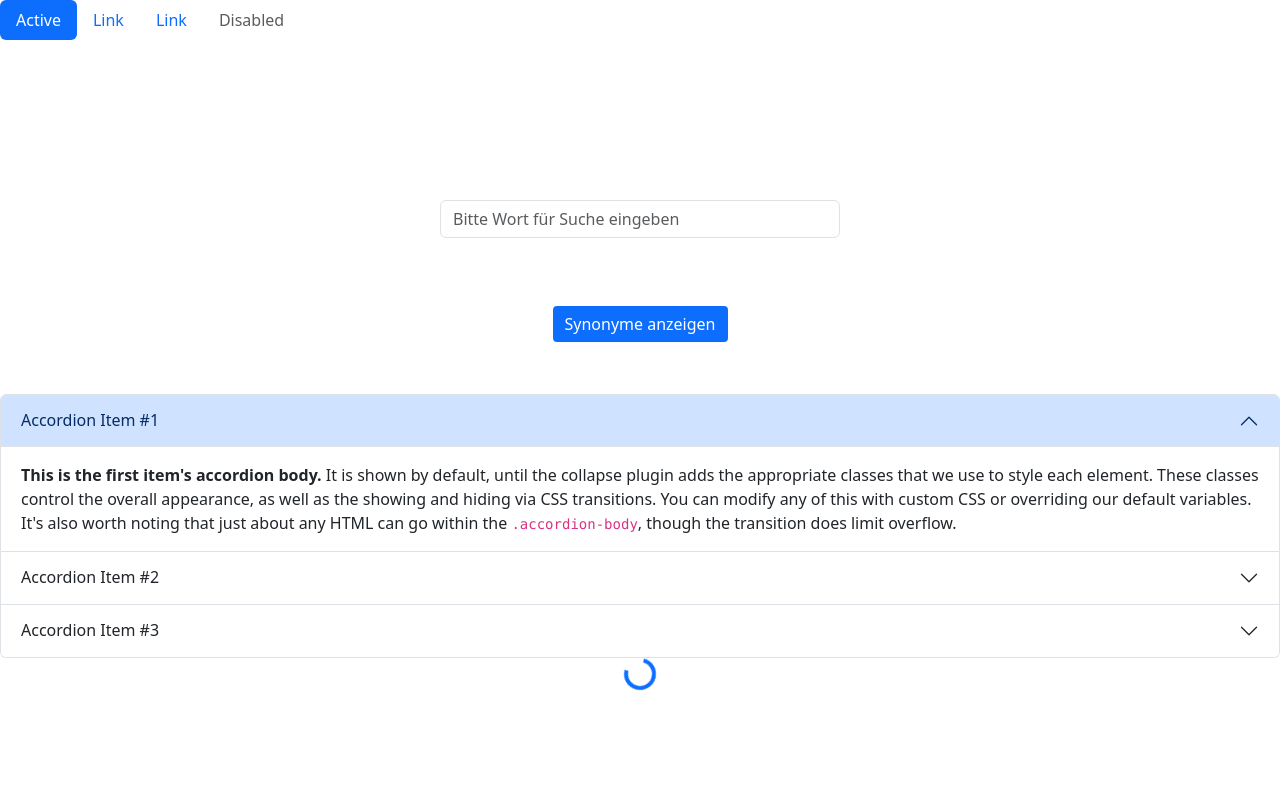
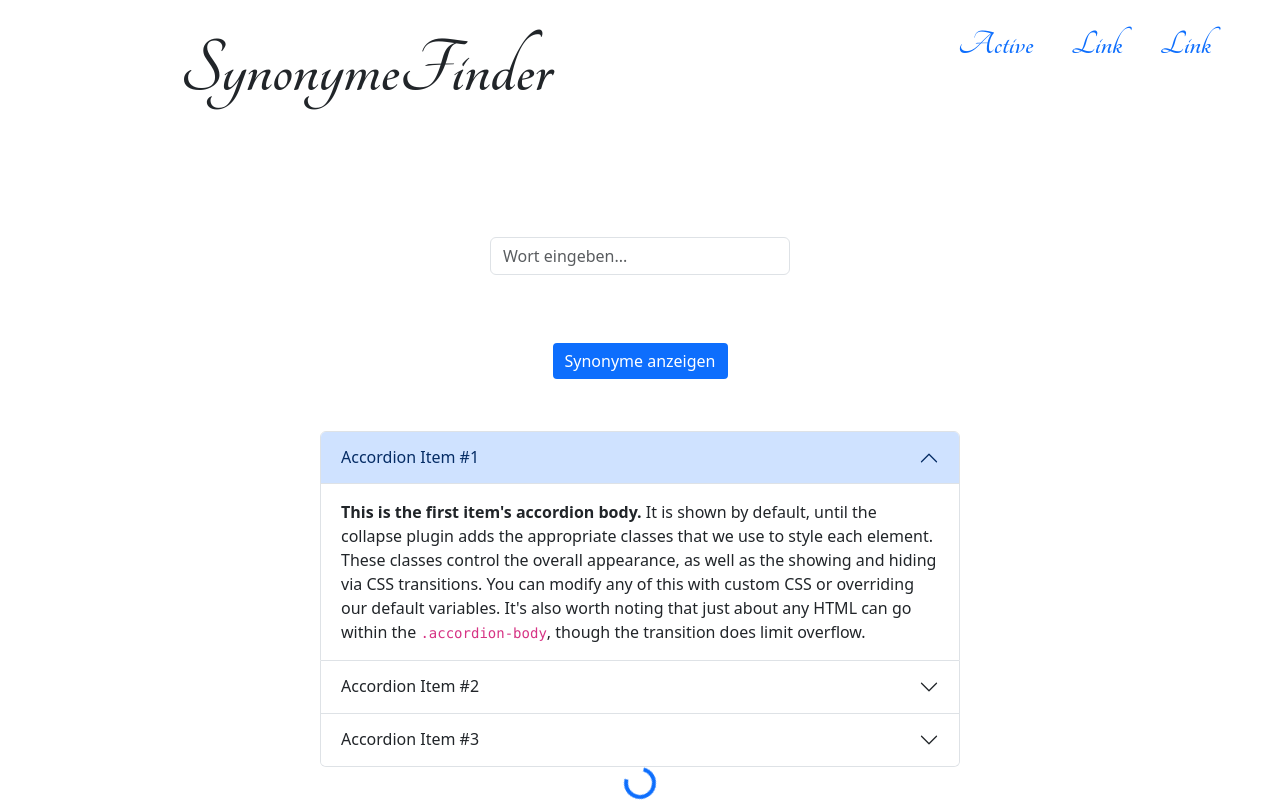
Before and after one commit to PeterSteinlesberger/Synonyme-Finder, a plain HTML site: page index.html in a window 1280 px wide. Drawn offline with nearby package versions, Linux system fonts and the light colour scheme.

Commit message:
navbar styled

```diff
--- a/index.html
+++ b/index.html
@@ -8,12 +8,19 @@
     <script src="script.js"></script>
     <link
       rel="stylesheet"
-      href="node_modules/bootstrap/dist/css/bootstrap.min.css"
-    />
+      href="node_modules/bootstrap/dist/css/bootstrap.min.css"/>
     <title>Synonyme Finder</title>
+    <!--implement Fontfamily Tangerine -->
+    <link rel="preconnect" href="https://fonts.googleapis.com">
+    <link rel="preconnect" href="https://fonts.gstatic.com" crossorigin>
+    <link href="https://fonts.googleapis.com/css2?family=Tangerine:wght@700&display=swap" rel="stylesheet">
+
   </head>
   <body>
-    <ul class="nav nav-pills">
+    <div class="nav-cont">
+    <h1 class="h1">SynonymeFinder</h1>
+      <div>
+        <ul class="nav justify-content-end">
           <li class="nav-item">
             <a class="nav-link active" aria-current="page" href="#">Active</a>
           </li>
@@ -23,14 +30,11 @@
           <li class="nav-item">
             <a class="nav-link" href="#">Link</a>
           </li>
-      <li class="nav-item">
-        <a class="nav-link disabled" href="#" tabindex="-1" aria-disabled="true">Disabled</a>
-      </li>
         </ul>
-
-    <div class="main-cont">
+    </div>
+    </div>
 <div class="input-group mb-3 input-field">
-        <input id="inputField" type="text"class="form-control"placeholder="Bitte Wort für Suche eingeben"/>
+        <input id="inputField" type="text"class="form-control"placeholder="Wort eingeben..."/>
     </div>
         <button onclick="getSynonyms()" class="btn btn-primary btn-margin" type="button" data-bs-toggle="collapse" data-bs-target="#collapseExample" aria-expanded="false" aria-controls="collapseExample">
           Synonyme anzeigen
@@ -81,7 +85,5 @@
       <div class="spinner-border text-primary" role="status">
         <span class="visually-hidden">Loading...</span>
       </div>
-
-
   </body>
 </html>
--- a/style.css
+++ b/style.css
@@ -3,18 +3,60 @@ body {
     height: 100vh;
     object-fit: contain;
     background-image: url('/img/wood-591631_1920.jpg');
+    display: flex;
+    flex-direction: column;
+    align-items: center;
 }
 
-.main-cont {
+.nav-cont {
+    height: 90px;
+    width: 100%;
+    background-color: rgba(255,255,255, 0.50);
     display: flex;
-    justify-content: center;
     align-items: center;
-    margin-top: 20vh;
-    flex-direction: column;
+    justify-content: space-between;
 }
 
+.nav {
+    width: 400px;
+    display: flex;
+    justify-content: space-around;
+    margin-right: 50px;
+}
+
+
+.nav-item a {
+    font-family: 'Tangerine', cursive;
+    font-size: 35px;
+     font-weight: ;
+color:#0D6EFD;
+    margin: 3px;
+}
+
+
+
+.h1 {
+    font-size: 80px !important;
+    font-family: 'Tangerine', cursive;
+    color: #0D6EFD;
+    text-shadow: #FFF 0px 0px 5px, #FFF 0px 0px 10px, #FFF 0px 0px 15px, 0px 0px 19px #FFFFFF, 0px 0px 19px #FFFFFF, 0px 0px 19px #FFFFFF, 0px 0px 19px #FFFFFF, 0px 0px 19px #FFFFFF;
+    margin-left: 180px;
+    margin-bottom: -49px !important;
+}
+
+.header-cont {
+    display: flex;
+    justify-content: space-between;
+    align-items: center;
+    margin-left: 30px;
+
+}
+
+
+
 .input-field {
-    max-width: 400px;
+    max-width: 300px;
+    margin-top: 147px;
 }
 
 .cont-synonyms {
@@ -33,3 +75,7 @@ body {
    margin-bottom: 50px;
    border: 2px solid rgb(255, 255, 255) !important;
 }
+
+.accordion {
+    width: 50%;
+}
```
Also changed, not shown: img/cycle.png (added). Lines whose indentation alone changed are shown as unchanged.
